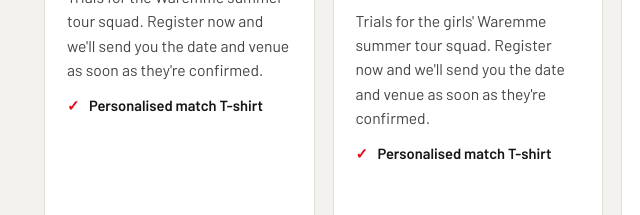
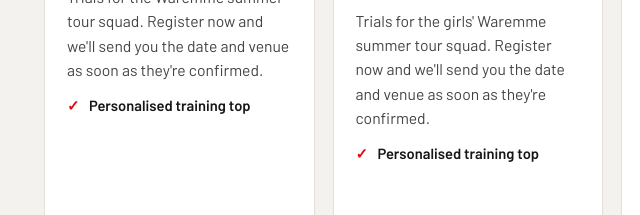
Before and after one commit to EnglandNorth/england-north-site, a plain HTML site: page site/index.html in a window 1280 px wide. Shown: the part 2777-2992 px from the top of the page, 28-668 px from the left. Drawn offline with nearby package versions, Linux system fonts and the light colour scheme; a web font is replaced by a local one.

Commit message:
Trials include a personalised training top
Co-Authored-By: Claude Opus 5.5 <noreply@anthropic.com>
Claude-Session: https://claude.ai/code/session_01Dg6NZTmqsT7ZbXzKyhehoE

```diff
--- a/site/app.js
+++ b/site/app.js
@@ -69,7 +69,7 @@ const CONFIG = {
       when: "Date to be confirmed", sortDate: "", where: "Venue to be confirmed",
       who: "U22 men", entry: "Open to all",
       price: "£25 per player", status: "Register now",
-      includes: ["Personalised match T-shirt"],
+      includes: ["Personalised training top"],
       blurb: "Trials for the Waremme summer tour squad. Register now and we'll send you the date and venue as soon as they're confirmed.",
       cta: "Register for trials"
     },
@@ -79,7 +79,7 @@ const CONFIG = {
       when: "January 2027, date to be confirmed", sortDate: "2027-01-01", where: "Venue to be confirmed",
       who: "Under-18 girls", entry: "Open to all",
       price: "£25 per player", status: "Register your interest",
-      includes: ["Personalised match T-shirt"],
+      includes: ["Personalised training top"],
       blurb: "Trials for the girls' Waremme summer tour squad. Register now and we'll send you the date and venue as soon as they're confirmed.",
       cta: "Register for trials"
     },
--- a/site/index.html
+++ b/site/index.html
@@ -510,7 +510,7 @@ footer a{color:var(--white)}
 
         <dl class="meta"><dt>When</dt><dd>Date to be confirmed</dd><dt>Where</dt><dd>Venue to be confirmed</dd><dt>Who</dt><dd>U22 men</dd><dt>Entry</dt><dd>Open to all</dd><dt>Cost</dt><dd>£25 per player</dd></dl>
         <p>Trials for the Waremme summer tour squad. Register now and we'll send you the date and venue as soon as they're confirmed.</p>
-        <ul class="incl"><li>Personalised match T-shirt</li></ul>
+        <ul class="incl"><li>Personalised training top</li></ul>
         <a href="#register" class="btn" data-pick="England North Trials">Register for trials</a>
       </div></article><article class="card ">
       <div class="top" style="background-image:linear-gradient(180deg,rgba(11,11,11,.15) 0%,rgba(11,11,11,.85) 100%),url('img/girls-trials.jpg')"><span class="flag">GIRLS TRIALS</span><h3>England North Girls Trials</h3></div>
@@ -519,7 +519,7 @@ footer a{color:var(--white)}
 
         <dl class="meta"><dt>When</dt><dd>January 2027, date to be confirmed</dd><dt>Where</dt><dd>Venue to be confirmed</dd><dt>Who</dt><dd>Under-18 girls</dd><dt>Entry</dt><dd>Open to all</dd><dt>Cost</dt><dd>£25 per player</dd></dl>
         <p>Trials for the girls' Waremme summer tour squad. Register now and we'll send you the date and venue as soon as they're confirmed.</p>
-        <ul class="incl"><li>Personalised match T-shirt</li></ul>
+        <ul class="incl"><li>Personalised training top</li></ul>
         <a href="#register" class="btn" data-pick="England North Girls Trials">Register for trials</a>
       </div></article><article class="card ">
       <div class="top" style="background-image:linear-gradient(180deg,rgba(11,11,11,.15) 0%,rgba(11,11,11,.85) 100%),url('img/raf-camp.jpg')"><span class="flag">RAF CAMP</span><h3>Over-18s Summer Camp</h3></div>
```
